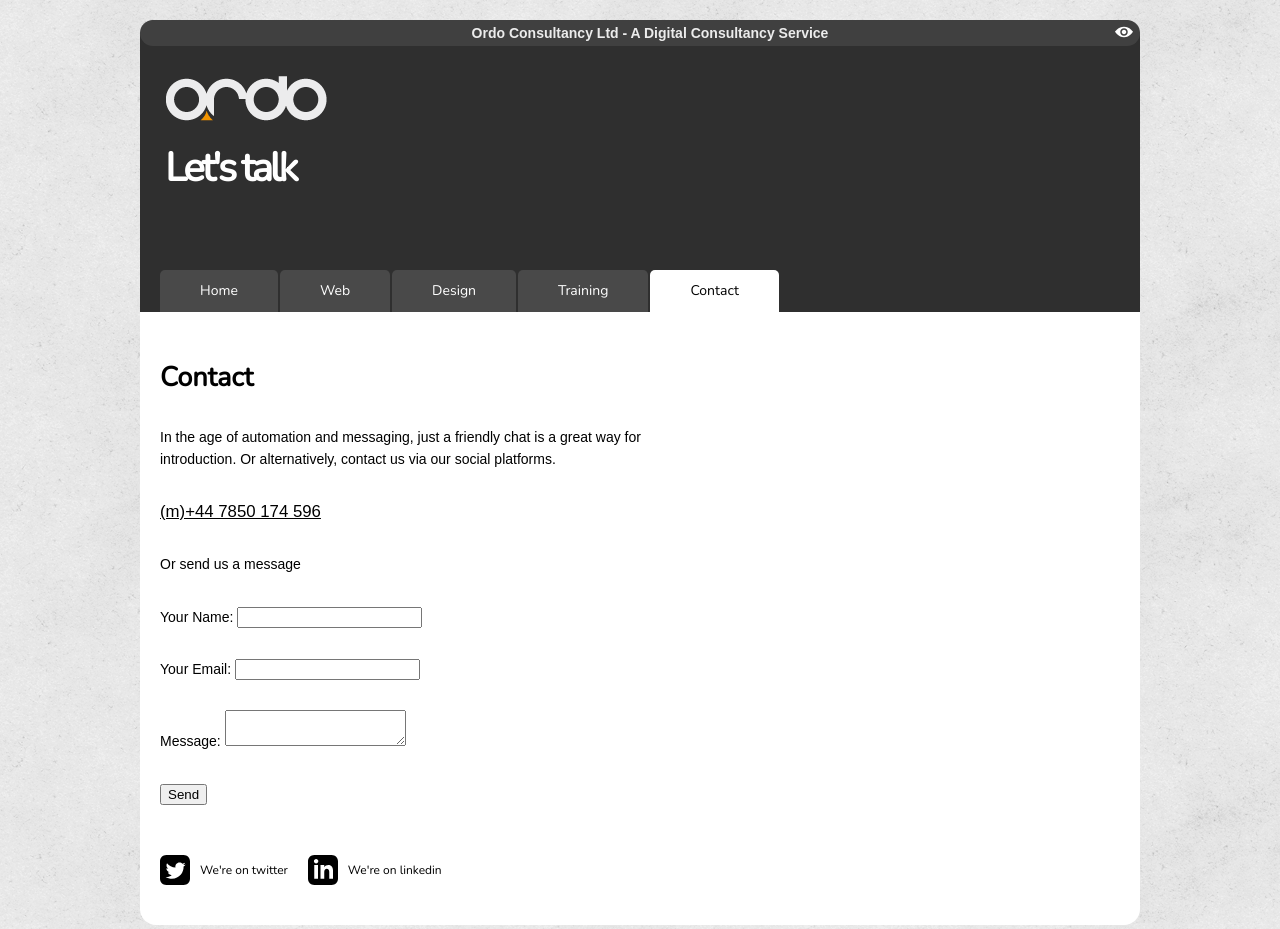
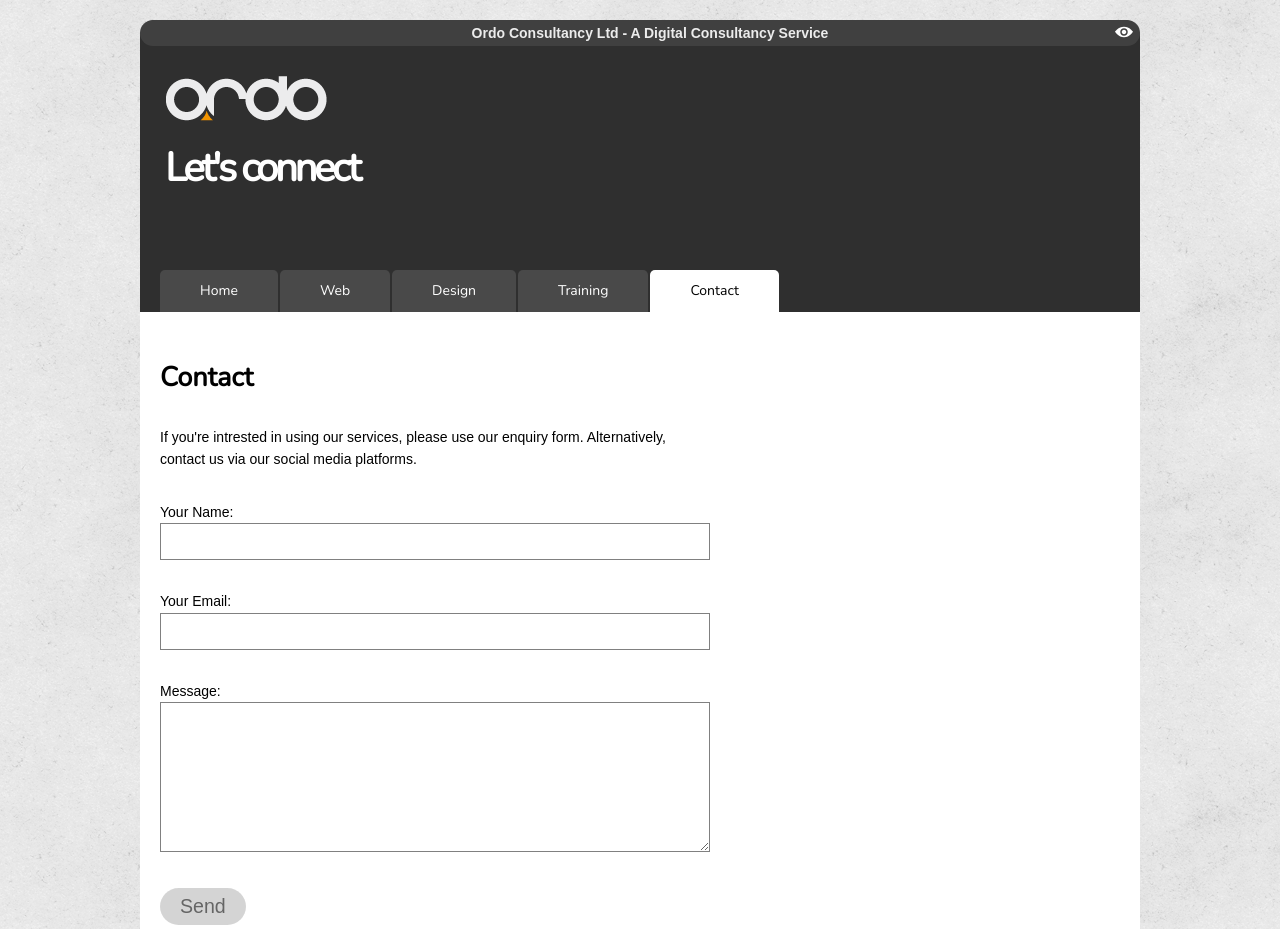
Before and after one commit to etabrizi/ordo-site, a Next.js app: page /contact in a window 1280 px wide. Shown: the top 929 px of the page. Built offline with nearby package versions, Linux system fonts and the light colour scheme.

Commit message:
form updates

```diff
--- a/pages/contact/index.tsx
+++ b/pages/contact/index.tsx
@@ -1,11 +1,40 @@
 import Head from "next/head";
 import Layout from "../../components/Layout";
 import ContentBlock from "../../components/ContentBlock";
-import { useContext } from "react";
+import { useContext, useState } from "react";
 import { ThemeContext } from "../../contexts/themeContext";
 
 const Contact = () => {
   const { lightTheme } = useContext(ThemeContext);
+
+  const [name, setName] = useState("");
+  const [email, setEmail] = useState("");
+  const [message, setMessage] = useState("");
+  const [formDisabled, setFormDisabled] = useState(true);
+
+  const setNameForm = (event : any) => {
+    setName(event.target.value)
+    checkForm()
+  }
+
+  const setEmailForm = (event : any) => {
+    setEmail(event.target.value)
+    checkForm()
+  }
+
+  const setMessageForm = (event : any) => {
+    setMessage(event.target.value)
+    checkForm()
+  }
+
+  const checkForm = () => {
+    if((name !== '') && (email !== '') && (message !== '')) {
+      setFormDisabled(false);
+    }else{
+      setFormDisabled(true);
+    }
+  }
+
   return (
     <>
       <Head>
@@ -13,39 +42,39 @@ const Contact = () => {
           Ordo Consultancy Ltd - A Digital Consultancy Service - Contact us
         </title>
       </Head>
-      <Layout pageTitle="Let's talk" activeNav="contact">
+      <Layout pageTitle="Let's connect" activeNav="contact">
         <ContentBlock>
           <h3>Contact</h3>
           <p>
-            In the age of automation and messaging, just a friendly chat is a
-            great way for introduction. Or alternatively, contact us via our
-            social platforms.
+            If you're intrested in using our services, please use our enquiry
+            form. Alternatively, contact us via our social media platforms.
           </p>
-          <p>
-            <a className="telephone" href="tel:44 7850 174 596">
-              (m)+44 7850 174 596
-            </a>
-          </p>
-          <p>Or send us a message</p>
-          <form name="contact" action="/success" method="POST" data-netlify="true">
-          <input type="hidden" name="form-name" value="contact" />
+          <form
+            name="contact"
+            action="/success"
+            method="POST"
+            data-netlify="true"
+          >
+            <input type="hidden" name="form-name" value="contact" />
             <p>
               <label>
-                Your Name: <input type="text" name="name" />
+                Your Name: <input onChange={setNameForm} type="text" name="name" />
               </label>
             </p>
             <p>
               <label>
-                Your Email: <input type="email" name="email" />
+                Your Email: <input type="email" onChange={setEmailForm} name="email" />
               </label>
             </p>
             <p>
               <label>
-                Message: <textarea name="message"></textarea>
+                Message: <textarea name="message" onChange={setMessageForm}></textarea>
               </label>
             </p>
             <p>
-              <button type="submit">Send</button>
+              <button disabled={formDisabled} className="button" type="submit">
+                Send
+              </button>
             </p>
           </form>
           <ul className="links">
@@ -90,6 +119,40 @@ const Contact = () => {
             transition: color 0.2s;
           }
 
+          form {
+            width: 100%;
+          }
+
+          form p {
+            width: 100%;
+          }
+
+          form label {
+            width: 100%;
+            display: block;
+          }
+
+          form input,
+          form textarea {
+            width: 100%;
+            padding: 10px;
+            border: 1px solid grey;
+            font-family: arial;
+          }
+
+          form textarea {
+            min-height: 150px;
+          }
+
+          .hide {
+            display: none;
+          }
+
+          .warning {
+            padding: 10px;
+            border: 1px solid #fd9c03;
+          }
+
           .links {
             list-style: none;
             padding: 0;
@@ -120,6 +183,32 @@ const Contact = () => {
             margin-top: 7px;
             margin-left: 10px;
           }
+
+          .button {
+            font-size: 1.4em;
+            text-align: center;
+            background: #ffa800;
+            bottom: 0;
+            display: block;
+            padding: 7px 20px;
+            border-radius: 1.6em;
+            text-decoration: none;
+            border: none;
+            color: #000;
+            transition: scale 12.2s;
+            margin-bottom: 30px;
+            cursor: pointer;
+          }
+          .button:hover {
+            background: #e0e0e0;
+            transform: scale(1.05, 1.05);
+            transition: transform 0.2s;
+          }
+
+          .button:disabled {
+            opacity: 0.6;
+            background: #b9b9b9;
+          }
         `}</style>
       </Layout>
     </>
--- a/tsconfig.json
+++ b/tsconfig.json
@@ -19,5 +19,9 @@
     "target": "esnext"
   },
   "exclude": ["node_modules"],
-  "include": ["**/*.ts", "**/*.tsx"]
+  "include": [
+    "next-env.d.ts",
+    "**/*.ts",
+    "**/*.tsx"
+  ],
 }
```
